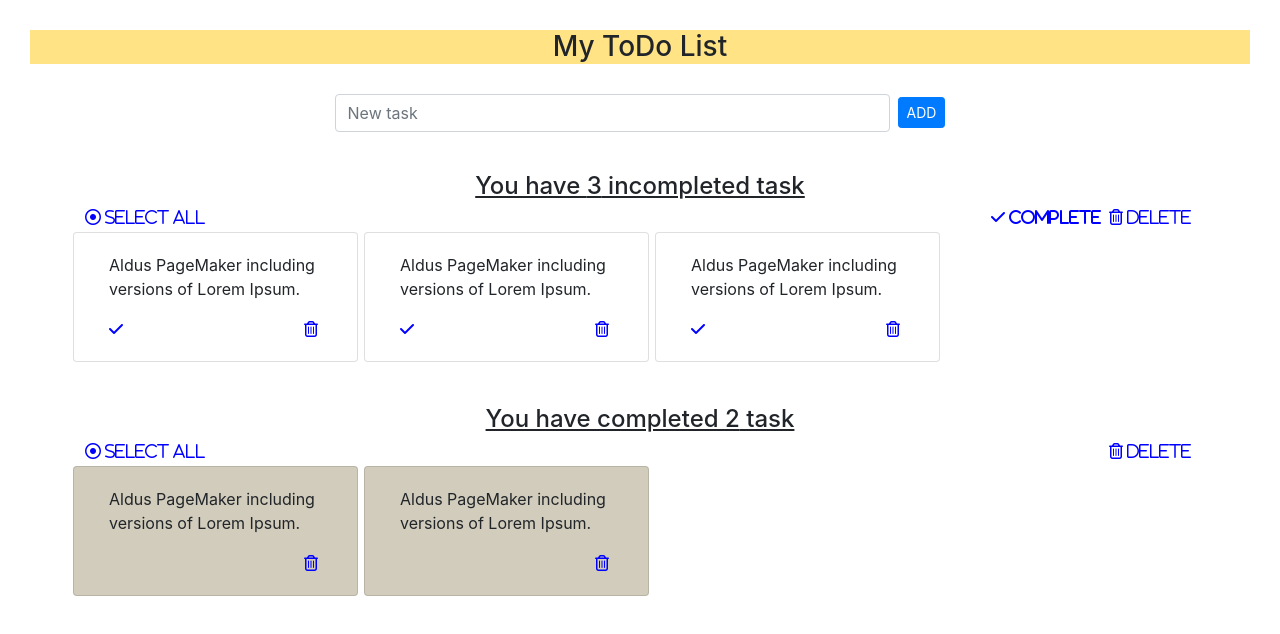
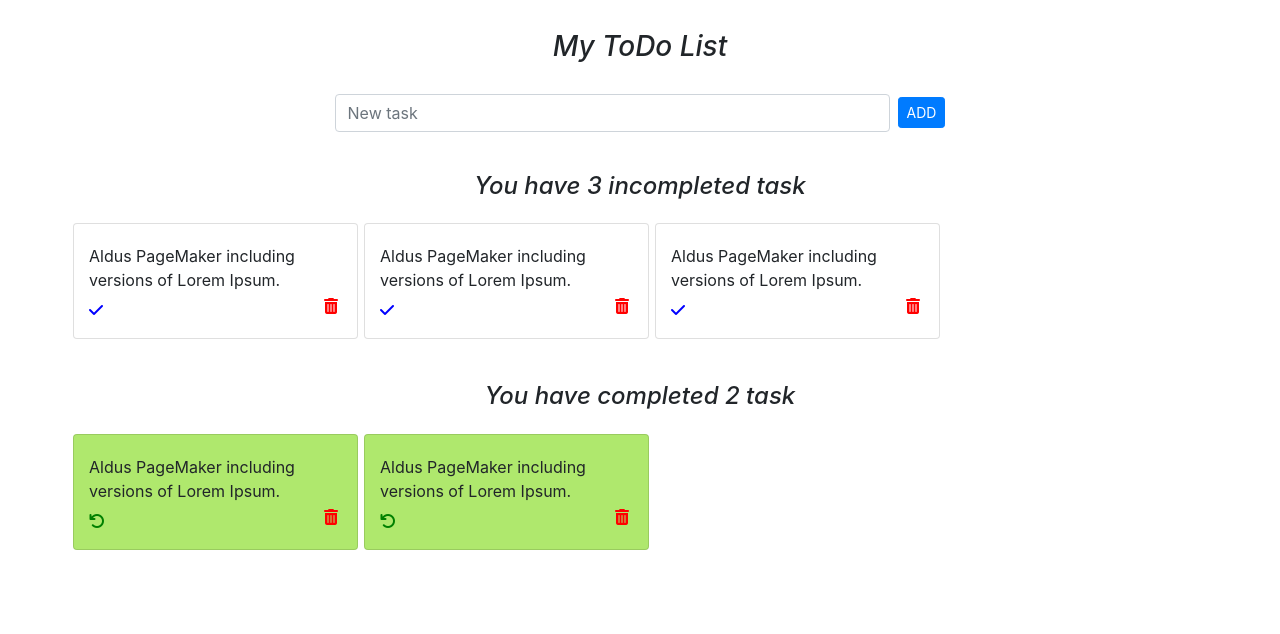
Before and after one commit to caiofp27/react_webtodo_application, a React (Create React App) app: page / in a window 1280 px wide. Shown: the top 634 px of the page. Built offline with nearby package versions, Linux system fonts and the light colour scheme.

Commit message:
Fixed buttons and implemented delete, check and undo functions

```diff
--- a/src/AddItem.js
+++ b/src/AddItem.js
@@ -30,7 +30,7 @@ class AddItem extends React.Component {
             placeholder="New task"
             value={this.state.newTaskText}
             onChange={this.updateTaskText}
-            maxLength="40"
+            maxLength="70"
           />
           <button className="btn btn-sm btn-primary" onClick={this.handleClick}>
             ADD
--- a/src/App.css
+++ b/src/App.css
@@ -1,7 +1,7 @@
 .title{
     text-align: center;
     margin: 30px;
-    background-color: #ffe385
+    font-style: italic;
 }
 
 @media only screen and (max-width: 720px){
--- a/src/App.js
+++ b/src/App.js
@@ -1,7 +1,6 @@
 import React from 'react';
 import uuid from "uuid/v4";
 import AddItem from "./AddItem";
-import Buttons from "./Buttons";
 import ItemsCount from "./ItemsCount";
 import TaskBox from "./TaskBox";
 import Moment from "moment";
@@ -18,8 +17,6 @@ class App extends React.Component {
     ]
   }
   addTask = (taskText) => {
-    // let now = new Date();
-    // let today = now.getFullYear() + "-" + (now.getMonth() + 1) + "-" + now.getDate();
     const newTask = {
       text: taskText,
       completed: false,
@@ -32,27 +29,57 @@ class App extends React.Component {
       tasks: tasksCopy
     });
   }
+  deleteTask = id => {
+    const filterTask = this.state.tasks.filter(task => {
+      return task.id !== id;
+    });
+    this.setState({
+      tasks: filterTask
+    });
+  }
+  checkTask = id => {
+    const checkTask = this.state.tasks.map(task => {
+      if(task.id === id){
+        task.completed = true;
+      }
+      return task;
+    });
+    this.setState({
+      tasks: checkTask
+    });
+  }
+  undoTask = id => {
+    const undoTask = this.state.tasks.map(task => {
+      if(task.id === id){
+        task.completed = false;
+      }
+      return task;
+    });
+    this.setState({
+      tasks: undoTask
+    });
+  }
   render() {
     const completedTasks = this.state.tasks.filter(t => t.completed === true);
-    const incompletedTasks = this.state.tasks.filter(t => t.completed === false);
+    const incompleteTasks = this.state.tasks.filter(t => t.completed === false);
+    const countCompleted = completedTasks.length;
+    const countIncompleted = incompleteTasks.length;
     return (
       <section>
         <h3 className="title">My ToDo List</h3>
         <AddItem addTaskFunc={this.addTask} />
         <section className="container">
-          <ItemsCount completed={false} count={3} />
-          <Buttons completed={false} />
+          <ItemsCount completed={false} count={countIncompleted} />
           <div className="row">
-            {incompletedTasks.map(item => {
-            return <TaskBox key={item.id} text={item.text} date={item.date} completed={item.completed} />})}
+            {incompleteTasks.map(item => {
+            return <TaskBox key={item.id} text={item.text} date={item.date} completed={item.completed} deleteTaskFunc={this.deleteTask} checkTaskFunc={this.checkTask} undoTaskFunc={this.undoTask} id={item.id} />})}
           </div>
         </section>
         <section className="container">
-          <ItemsCount completed count={2} />
-          <Buttons completed />
+          <ItemsCount completed count={countCompleted} />
           <div className="row">
             {completedTasks.map(item => {
-            return <TaskBox key={item.id} text={item.text} date={item.date} completed={item.completed} />})}
+            return <TaskBox key={item.id} text={item.text} date={item.date} completed={item.completed} deleteTaskFunc={this.deleteTask} checkTaskFunc={this.checkTask} undoTaskFunc={this.undoTask} id={item.id} />})}
           </div>
         </section>
       </section>
--- a/src/Buttons.css
+++ /dev/null
@@ -1,7 +0,0 @@
-.trash-icon{
-    float: right;
-    margin: 4px;
-}
- .list-icon{
-    color: blue;
- }
--- a/src/Buttons.js
+++ /dev/null
@@ -1,16 +0,0 @@
-import React from "react";
-import "./Buttons.css";
-
-class Buttons extends React.Component {
-  render() {
-    return (
-      <div>
-        <i className="list-icon far fa-dot-circle"> Select All</i>
-        <i className="list-icon far fa-trash-alt trash-icon"> Delete</i>
-        {this.props.completed === false && <i className="list-icon fas fa-check trash-icon"> Complete </i>}
-      </div>
-    );
-  }
-}
-
-export default Buttons;
--- a/src/ItemsCount.css
+++ b/src/ItemsCount.css
@@ -1,5 +1,5 @@
 #title-container{
     text-align: center;
     margin-top: 40px;
-    margin-bottom: 5px;
+    margin-bottom: 20px;
 }
--- a/src/ItemsCount.js
+++ b/src/ItemsCount.js
@@ -8,7 +8,7 @@ class ItemsCount extends React.Component {
   render() {
     return (
       <div>
-        {this.props.completed ? <h4 id="title-container"><u>You have completed {this.props.count} task</u></h4> : <h4 id="title-container"><u>You have {this.props.count} incompleted task</u></h4>}
+        {this.props.completed ? <h4 id="title-container"><i>You have completed {this.props.count} task</i></h4> : <h4 id="title-container"><i>You have {this.props.count} incompleted task</i></h4>}
       </div>
     );
   }
--- a/src/TaskBox.css
+++ b/src/TaskBox.css
@@ -1,11 +1,36 @@
+.card-text{
+    padding-top: 20px;
+    padding-bottom: 30px;
+}
 .box{
     margin: 3px;
 }
 
 .completed-box{
-    background-color: #d1ccbc;
+    background-color: #afe86d;
 }
 
 .incompleted-box{
     background-color: white;
 }
+
+.trash-icon{
+    margin: 4px;
+    color: red;
+    position: absolute;
+    right: 15px;
+    bottom: 20px;
+}
+ .check-icon{
+    color: blue;
+    position: absolute;
+    left: 15px;
+    bottom: 20px;
+ }
+
+ .undo-icon{
+    color: green;
+    position: absolute;
+    left: 15px;
+    bottom: 20px;
+ }
--- a/src/TaskBox.js
+++ b/src/TaskBox.js
@@ -1,16 +1,23 @@
 import React from "react";
 import "./TaskBox.css";
-import "./Buttons.css";
 
 class TaskBox extends React.Component {
+  handleDelete = e => {
+    this.props.deleteTaskFunc(this.props.id);
+  }
+  handleCheck = e => {
+    this.props.checkTaskFunc(this.props.id);
+  }
+  handleUndo = e => {
+    this.props.undoTaskFunc(this.props.id);
+  }
   render() {
     return (
       <div className={`col-md-3 card box ${this.props.completed ? "completed-box" : "incompleted-box"}`}>
-        <div className="card-body">
-          <p>{this.props.text}
-          </p>
-          {this.props.completed === false && <i className="list-icon fas fa-check" />}
-          <i className="list-icon far fa-trash-alt trash-icon" />
+        <div className="card-text">
+          <p>{this.props.text}</p>
+          {this.props.completed ? <i className="fas fa-undo undo-icon" onClick={this.handleUndo} /> : <i className="check-icon fas fa-check" onClick={this.handleCheck} />}
+          <i className="fas fa-trash-alt trash-icon" onClick={this.handleDelete} />
         </div>
       </div>
     );
```
